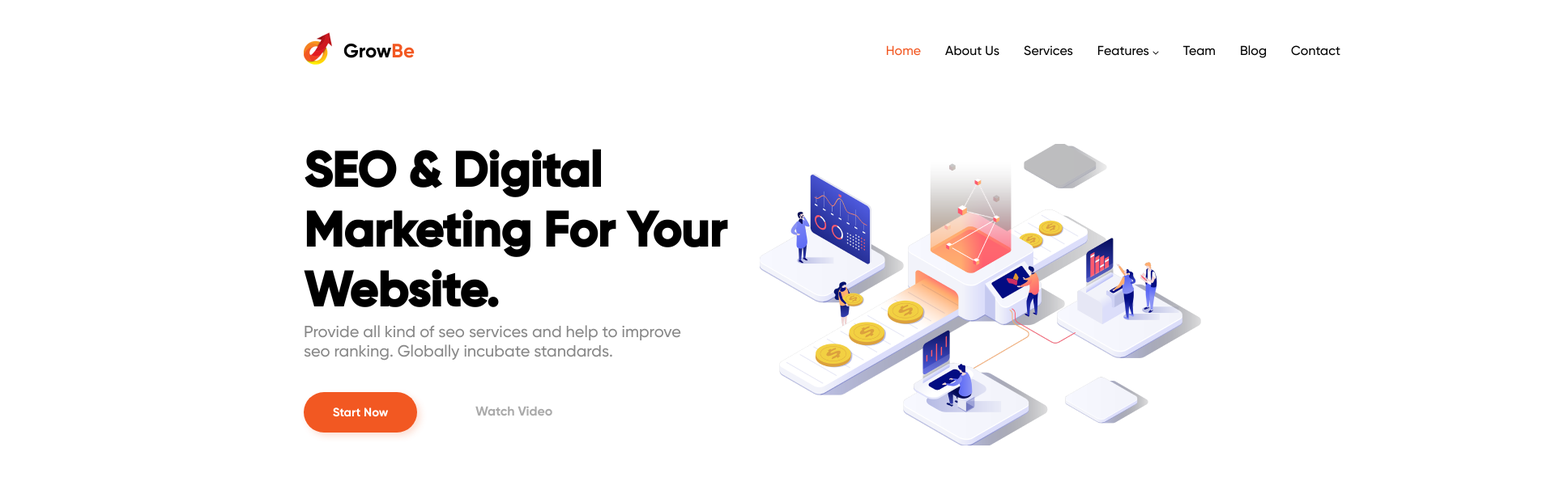
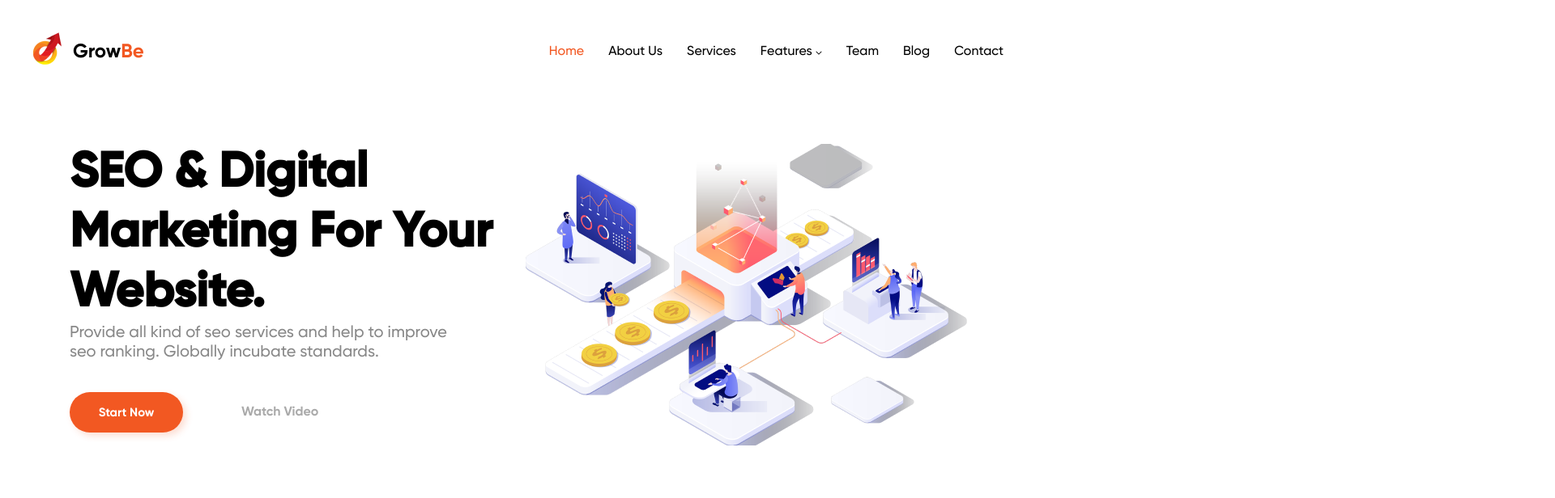
Before and after one commit to ignatovroma/GrowBe, a plain HTML site: page index.html in a window 1280 px wide. Shown: the top 616 px of the page at 81% size, 1920 px wide, since content can reach past the window. Drawn offline with Linux system fonts and the light colour scheme.

Commit message:
upd style

```diff
--- a/style.css
+++ b/style.css
@@ -48,19 +48,22 @@ body {
   font-weight: 400;
 }
 
-.main-contetnt,
+
 .home__bottom {
-  width: 100%;
   padding: 0 375px;
   margin: 0 auto;
 }
 
 header {
   display: flex;
-  justify-content: space-between;
+  justify-content: center;
+  align-content: center;
   align-items: center;
   margin-top: 40px;
   margin-bottom: 90px;
+  column-gap: 500px;
+  flex-direction: row;
+  flex-wrap: wrap;
 }
 
 .logo {
@@ -92,7 +95,6 @@ a {
 }
 
 .menu {
-  /* width: 100%; */
   display: flex;
   justify-content: space-between;
   align-items: center;
@@ -113,18 +115,23 @@ a {
 
 .menu__features_img {}
 
-main {
+.main {
+  width: 100%;
   margin-bottom: 275px;
 }
 
 .home {
   display: flex;
-  align-items: flex-start;
-  justify-content: space-between;
+  justify-content: center;
+  align-content: center;
+  align-items: center;
+  flex-direction: row;
+  flex-wrap: wrap;
   gap: 40px;
 }
 
 .home__text {
+  max-width: 522px;
   margin-bottom: 37px;
 }
 
```
